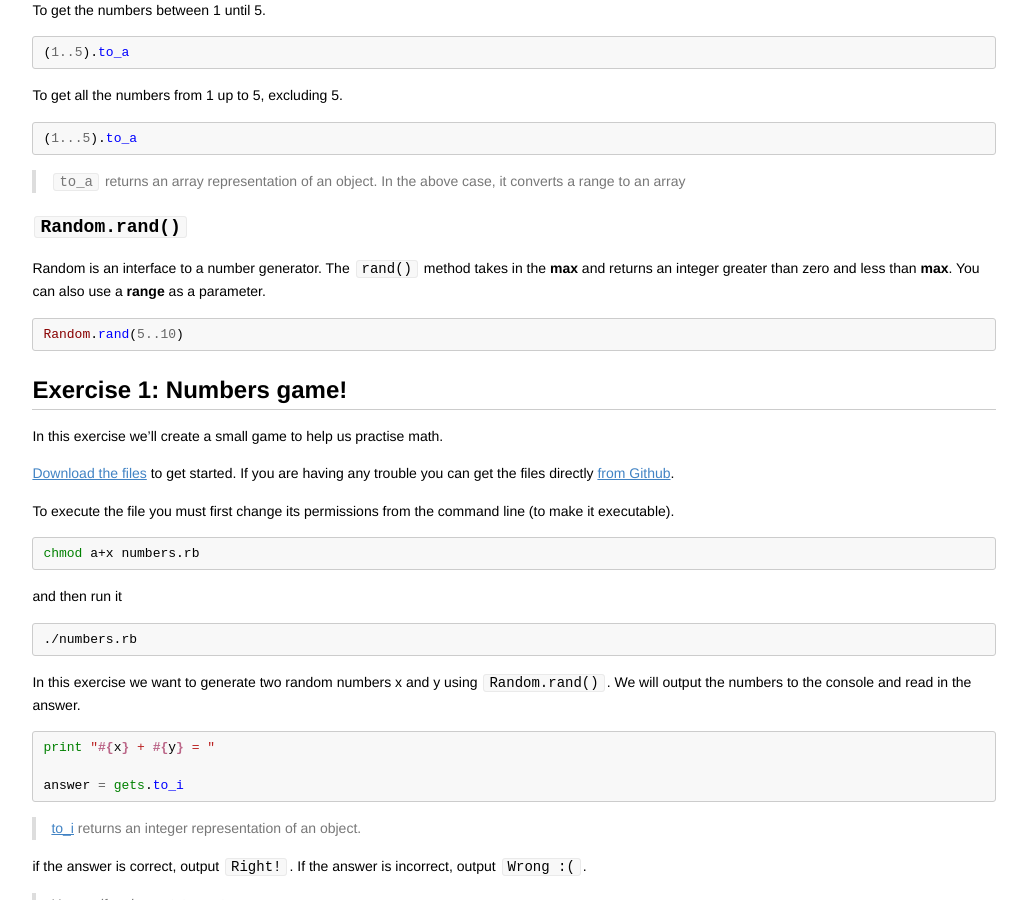
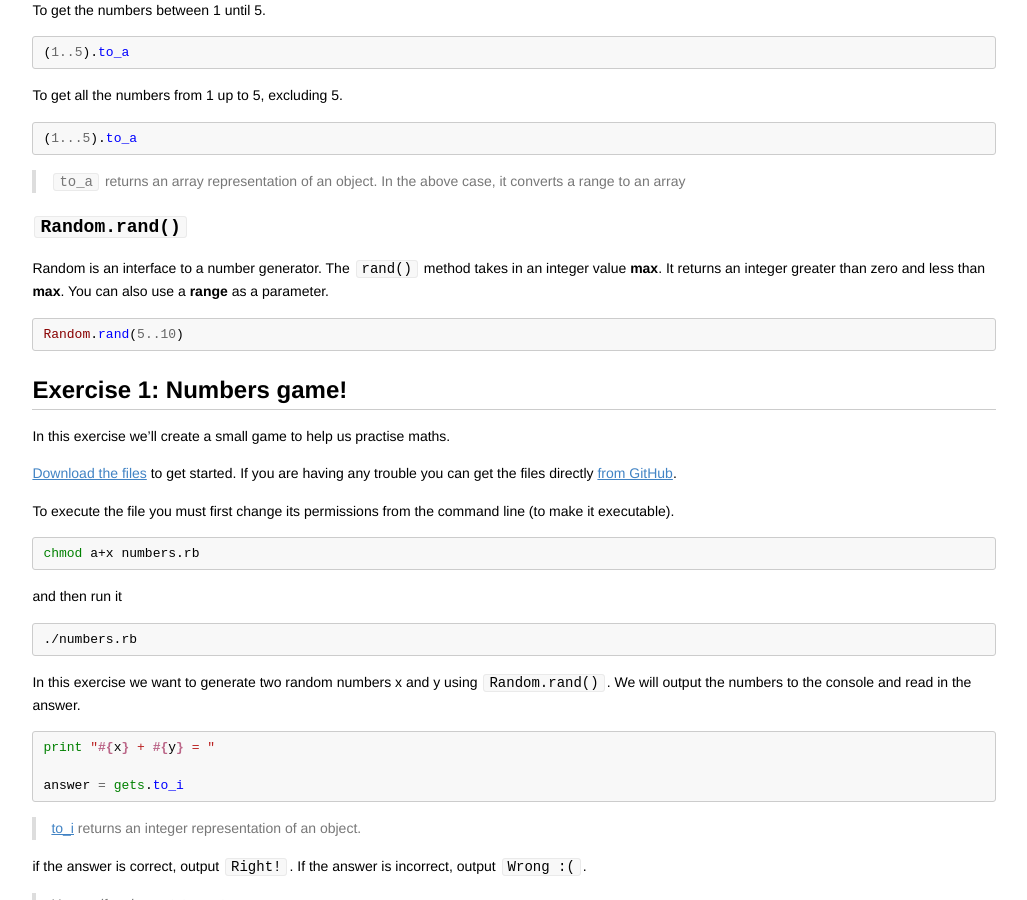
Before and after one commit to codebar/tutorials, a Jekyll site: the page built from ruby/lesson2/tutorial.md, in a window 1280 px wide and 900 px high, scrolled down 701 px. Shown: the whole window, without its empty margins (126-1153 px from the left). Built offline with Jekyll 4.4.1, drawn with Linux system fonts in a browser that asks for light colours; Markdown is read by kramdown in place of the engine named in the settings.

Commit message:
Update tutorial.md
math -> maths (we're in England!)
Github -> GitHub - capitalisation

````diff
--- a/ruby/lesson2/tutorial.md
+++ b/ruby/lesson2/tutorial.md
@@ -49,7 +49,7 @@ To get all the numbers from 1 up to 5, excluding 5.
 
 ### `Random.rand()`
 
-Random is an interface to a number generator. The `rand()` method takes in the **max** and returns an integer greater than zero and less than **max**. You can also use a **range** as a parameter.
+Random is an interface to a number generator. The `rand()` method takes in an integer value **max**. It returns an integer greater than zero and less than **max**. You can also use a **range** as a parameter.
 
 ```ruby
 Random.rand(5..10)
@@ -57,9 +57,9 @@ Random.rand(5..10)
 
 ## Exercise 1: Numbers game!
 
-In this exercise we'll create a small game to help us practise math.
+In this exercise we'll create a small game to help us practise maths.
 
-[Download the files](https://gist.github.com/despo/d790a4fd1844da7d85ce/download) to get started. If you are having any trouble you can get the files directly [from Github](https://gist.github.com/despo/d790a4fd1844da7d85ce).
+[Download the files](https://gist.github.com/despo/d790a4fd1844da7d85ce/download) to get started. If you are having any trouble you can get the files directly [from GitHub](https://gist.github.com/despo/d790a4fd1844da7d85ce).
 
 
 To execute the file you must first change its permissions from the command line (to make it executable).
````
